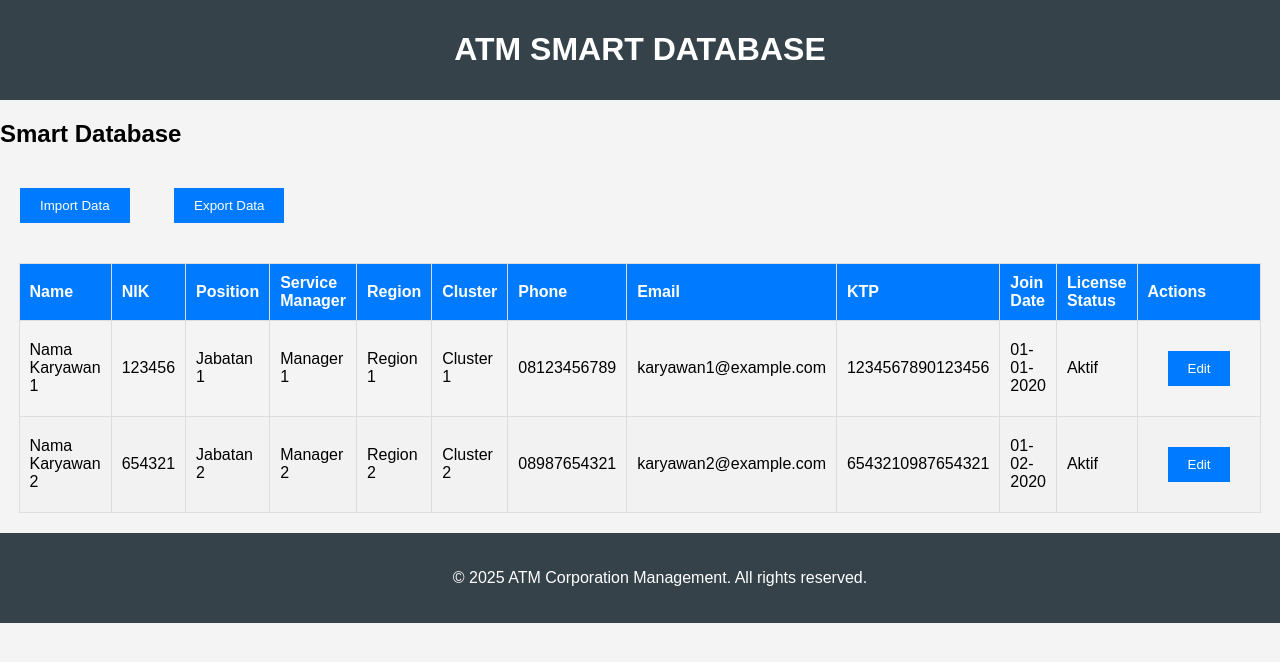
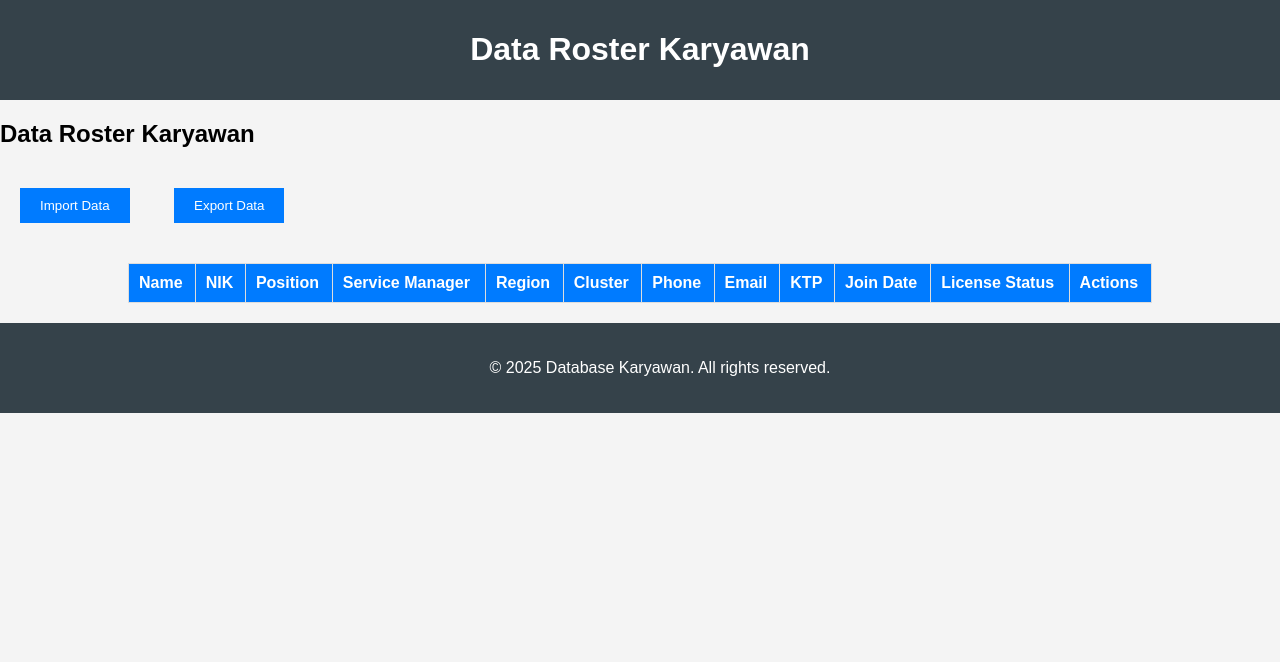
Before and after one commit to atmcorporation/ATMXLSMART, a plain HTML site: page index.html in a window 1280 px wide. Shown: the top 662 px of the page. Drawn offline with Linux system fonts and the light colour scheme.

Commit message:
Update index.html

```diff
--- a/index.html
+++ b/index.html
@@ -3,7 +3,8 @@
 <head>
     <meta charset="UTF-8">
     <meta name="viewport" content="width=device-width, initial-scale=1.0">
-    <title>XLSMART DATABASE</title>
+    <title>Database Karyawan</title>
+    <script src="https://cdnjs.cloudflare.com/ajax/libs/xlsx/0.17.0/xlsx.full.min.js"></script>
     <style>
         body {
             font-family: Arial, sans-serif;
@@ -63,17 +64,17 @@
 <body>
 
 <header>
-    <h1>ATM SMART DATABASE</h1>
+    <h1>Data Roster Karyawan</h1>
 </header>
 
 <main>
-    <h2>Smart Database</h2>
+    <h2>Data Roster Karyawan</h2>
     <button class="button" onclick="document.getElementById('importForm').style.display='block'">Import Data</button>
     <button class="button" onclick="exportData()">Export Data</button>
 
     <div id="importForm">
         <h3>Import Data Karyawan</h3>
-        <input type="file" id="fileInput" />
+        <input type="file" id="fileInput" accept=".xlsx, .xls" />
         <button class="button" onclick="importData()">Import</button>
         <button class="button" onclick="document.getElementById('importForm').style.display='none'">Cancel</button>
     </div>
@@ -96,46 +97,17 @@
             </tr>
         </thead>
         <tbody>
-            <tr>
-                <td>Nama Karyawan 1</td>
-                <td>123456</td>
-                <td>Jabatan 1</td>
-                <td>Manager 1</td>
-                <td>Region 1</td>
-                <td>Cluster 1</td>
-                <td>08123456789</td>
-                <td>karyawan1@example.com</td>
-                <td>1234567890123456</td>
-                <td>01-01-2020</td>
-                <td>Aktif</td>
-                <td><button class="button" onclick="editData(this)">Edit</button></td>
-            </tr>
-            <tr>
-                <td>Nama Karyawan 2</td>
-                <td>654321</td>
-                <td>Jabatan 2</td>
-                <td>Manager 2</td>
-                <td>Region 2</td>
-                <td>Cluster 2</td>
-                <td>08987654321</td>
-                <td>karyawan2@example.com</td>
-                <td>6543210987654321</td>
-                <td>01-02-2020</td>
-                <td>Aktif</td>
-                <td><button class="button" onclick="editData(this)">Edit</button></td>
-            </tr>
-            <!-- Tambahkan lebih banyak data di sini -->
+            <!-- Data akan ditambahkan di sini -->
         </tbody>
     </table>
 </main>
 
 <footer>
-    <p>&copy; 2025 ATM Corporation Management. All rights reserved.</p>
+    <p>&copy; 2025 Database Karyawan. All rights reserved.</p>
 </footer>
 
 <script>
     function exportData() {
-        // Logika untuk mengekspor data
         alert("Fitur ekspor data belum diimplementasikan.");
     }
 
@@ -143,8 +115,32 @@
         const fileInput = document.getElementById('fileInput');
         const file = fileInput.files[0];
         if (file) {
-            // Logika untuk mengimpor data dari file
-            alert("Fitur impor data belum diimplementasikan.");
+            const reader = new FileReader();
+            reader.onload = function(e) {
+                const data = new Uint8Array(e.target.result);
+                const workbook = XLSX.read(data, { type: 'array' });
+                const firstSheetName = workbook.SheetNames[0];
+                const worksheet = workbook.Sheets[firstSheetName];
+                const jsonData = XLSX.utils.sheet_to_json(worksheet, { header: 1 });
+
+                // Clear existing rows
+                const tableBody = document.getElementById('employeeTable').getElementsByTagName('tbody')[0];
+                tableBody.innerHTML = '';
+
+                // Add new rows
+                jsonData.forEach((row, index) => {
+                    if (index > 0) { // Skip header row
+                        const newRow = tableBody.insertRow();
+                        row.forEach(cell => {
+                            const newCell = newRow.insertCell();
+                            newCell.textContent = cell;
+                        });
+                        const actionCell = newRow.insertCell();
+                        actionCell.innerHTML = '<button class="button" onclick="editData(this)">Edit</button>';
+                    }
+                });
+            };
+            reader.readAsArrayBuffer(file);
         } else {
             alert("Silakan pilih file untuk diimpor.");
         }
```
